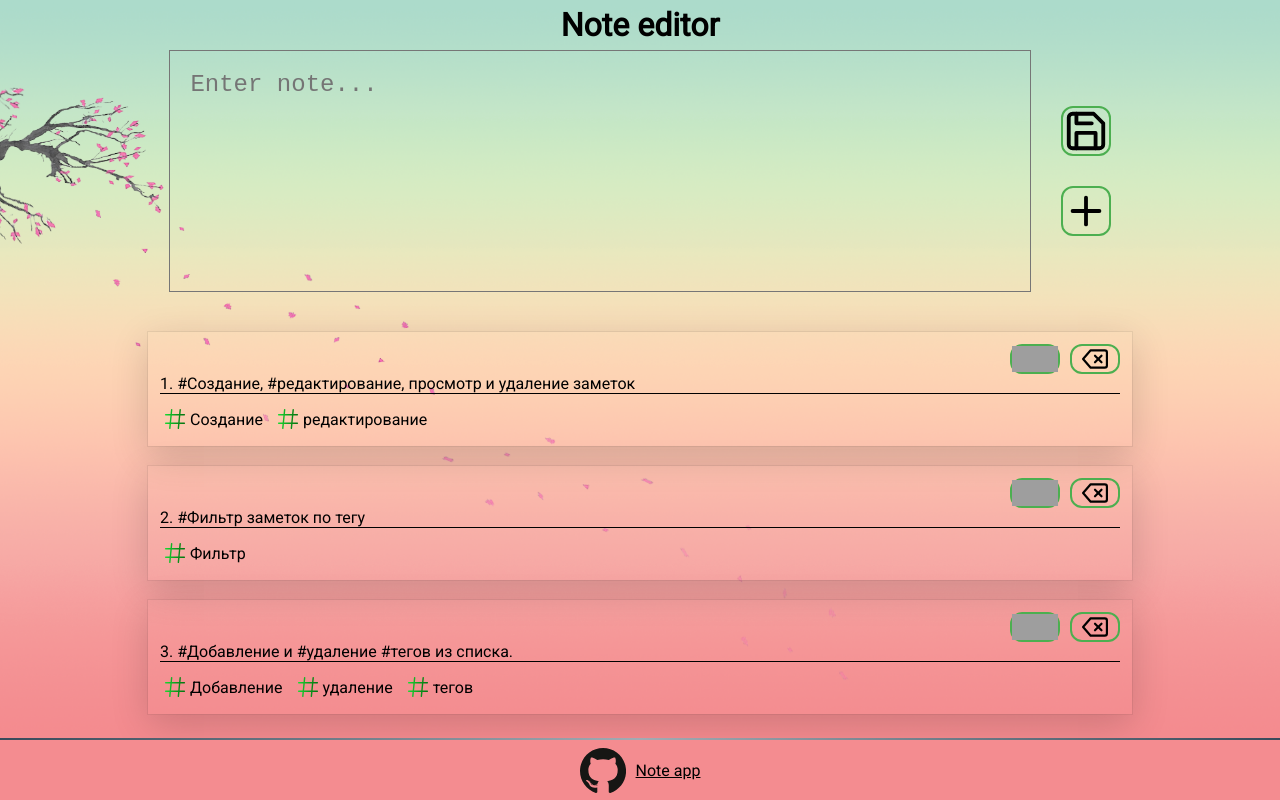
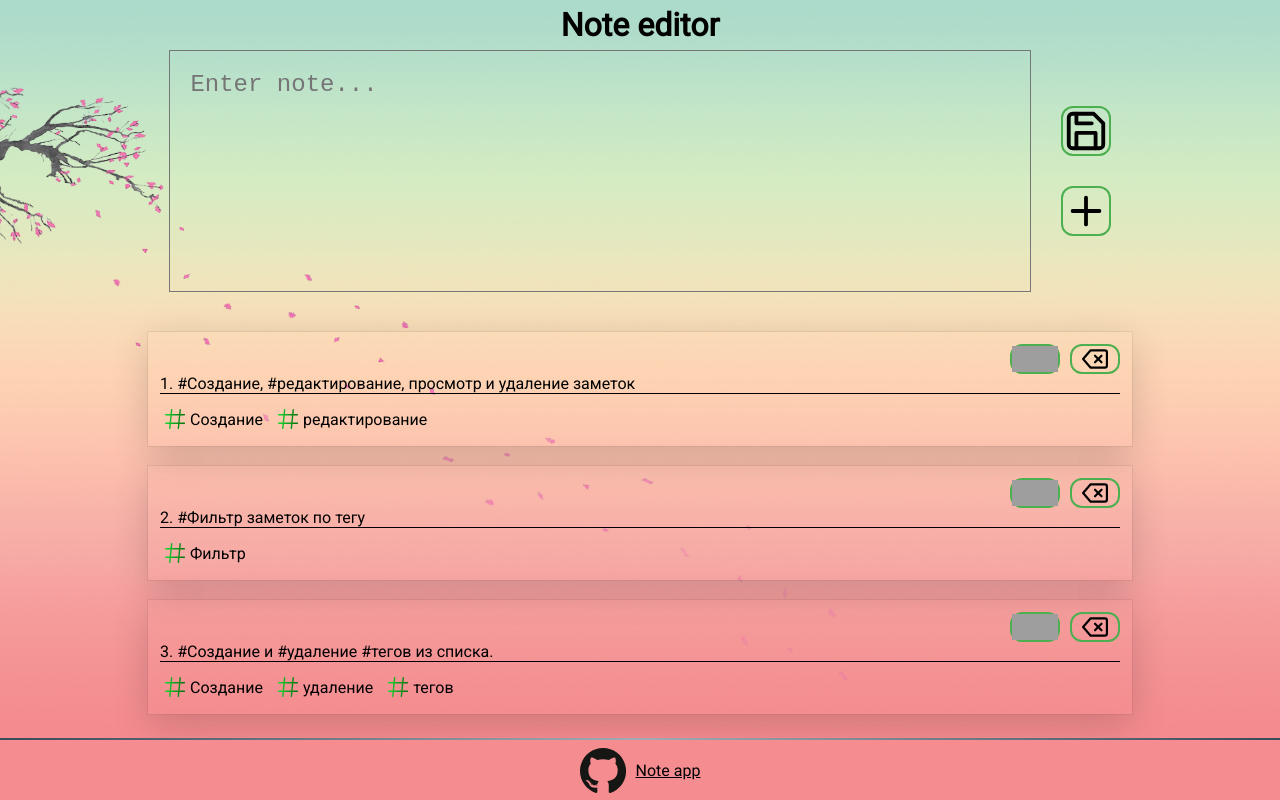
Before and after one commit to AliaxeiSehiyenia/note-app, a React (Create React App) app: page / in a window 1280 px wide. Built offline with nearby package versions, Linux system fonts and the light colour scheme; grey boxes are pictures that could not be loaded.

Commit message:
feat: apply filters to notes

```diff
--- a/src/components/main/Main.tsx
+++ b/src/components/main/Main.tsx
@@ -25,9 +25,9 @@ const Main = () => {
     },
     { value: '2. #Фильтр заметок по тегу', id: 2, tags: ['Фильтр'] },
     {
-      value: '3. #Добавление и #удаление #тегов из списка.',
+      value: '3. #Создание и #удаление #тегов из списка.',
       id: 3,
-      tags: ['Добавление', 'удаление', 'тегов'],
+      tags: ['Создание', 'удаление', 'тегов'],
     },
   ]);
   const [nextNoteId, setNextNoteId] = useState(3);
@@ -89,6 +89,14 @@ const Main = () => {
     setIdActiveNote(id);
   };
 
+  const filtersPost = (tags: string[]) => {
+    for (let i = 0; i < filters.length; i++) {
+      if (tags.indexOf(filters[i].value) == -1) return false;
+    }
+    return true;
+  };
+
+  const visibleNotes = filters.length !== 0 ? notes.filter(({ tags }) => filtersPost(tags)) : notes;
   const activeNote = notes.find((item) => item.id === idActiveNote);
 
   return (
@@ -97,7 +105,7 @@ const Main = () => {
         <NoteAddSection onAdd={onAddNote} onEdit={onEditNote} activeNote={activeNote} />
         <FilterList data={filters} onDelete={onDeleteFilter} />
         <NoteList
-          data={notes}
+          data={visibleNotes}
           idActiveNote={idActiveNote}
           onDelete={onDeleteNote}
           onSelectEdit={onSelectEditNote}
```
